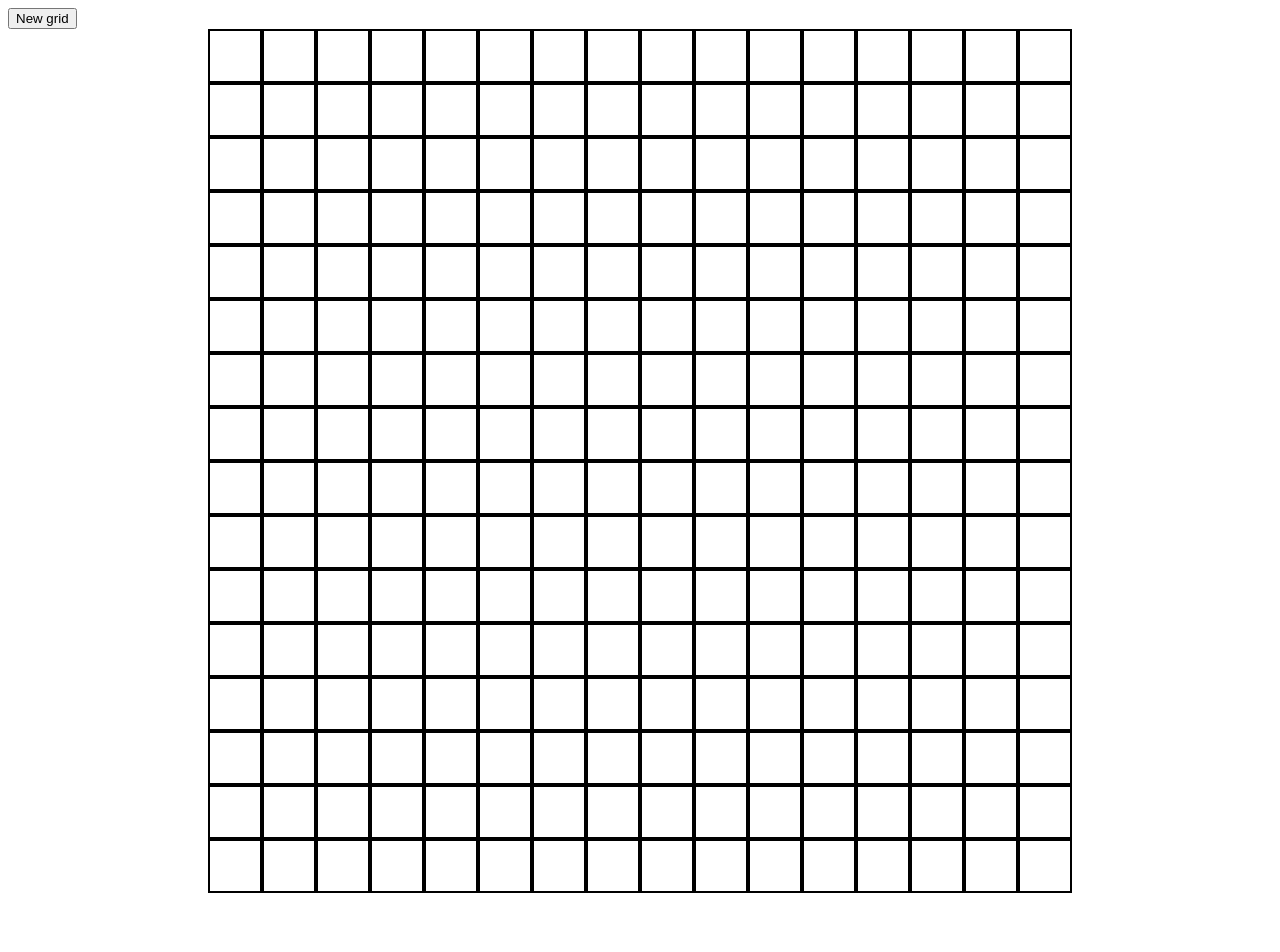
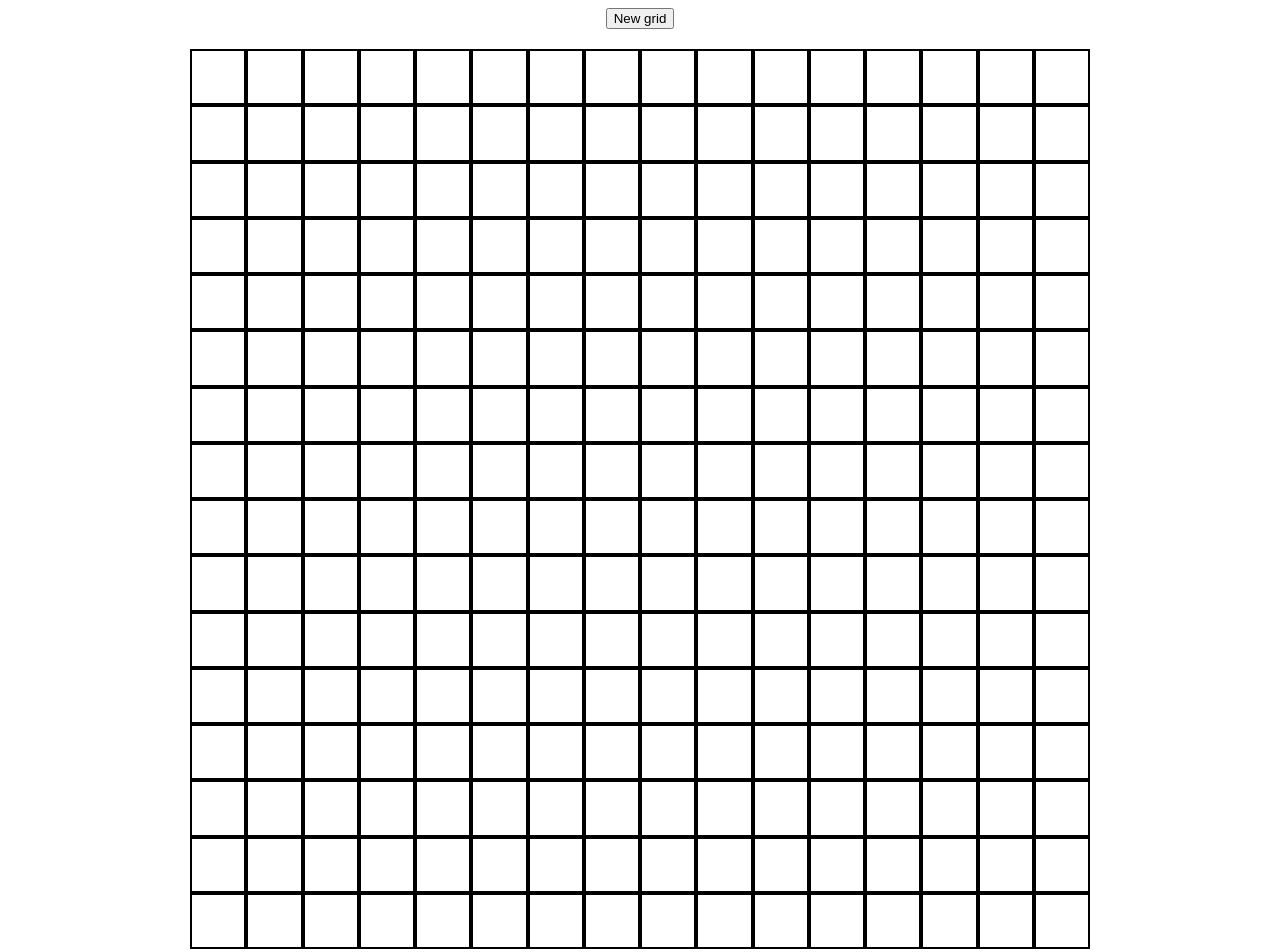
Before and after one commit to parduccinward/etch-a-sketch, a plain HTML site: page index.html in a window 1280 px wide. Before the commit the page ends 901 px from the top, so only its background shows below. Drawn offline with Linux system fonts and the light colour scheme.

Commit message:
Make grid flex independently from number of columns

```diff
--- a/style.css
+++ b/style.css
@@ -1,13 +1,32 @@
+
+body {
+    display: flex;
+    flex-direction: column;
+    align-items: center;
+    gap: 20px;
+}
+
+.new-grid-btn{
+
+}
 
 .grid-container{
     display: flex;
     justify-content:center;
     align-items:center;
+    width: 900px;
+    height: 900px;
+}
+
+.column-container{
+    display: flex;
+    flex-direction: column;
+    flex: 1;
+    align-self: stretch;
 }
 
 .square{
-    width:50px;
-    height:50px;
+    flex: 1;
     border: 2px solid black;
 }
 
```
